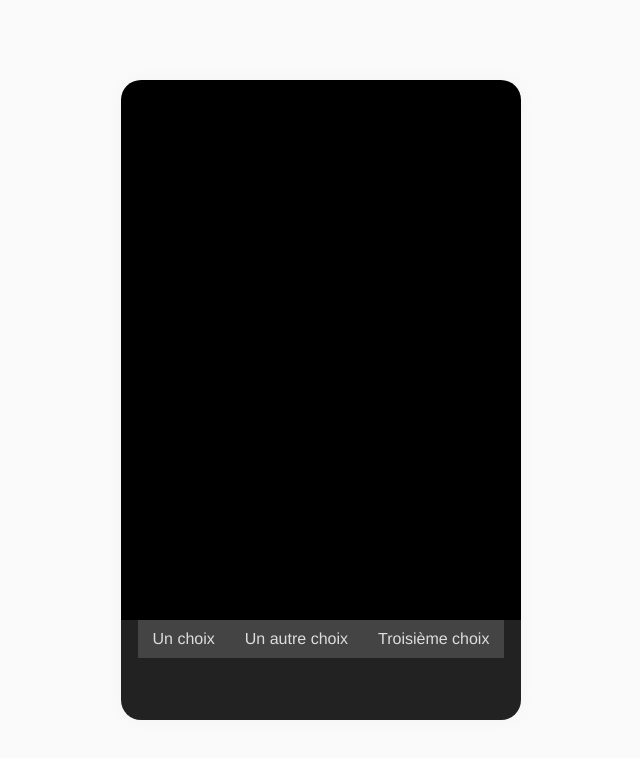
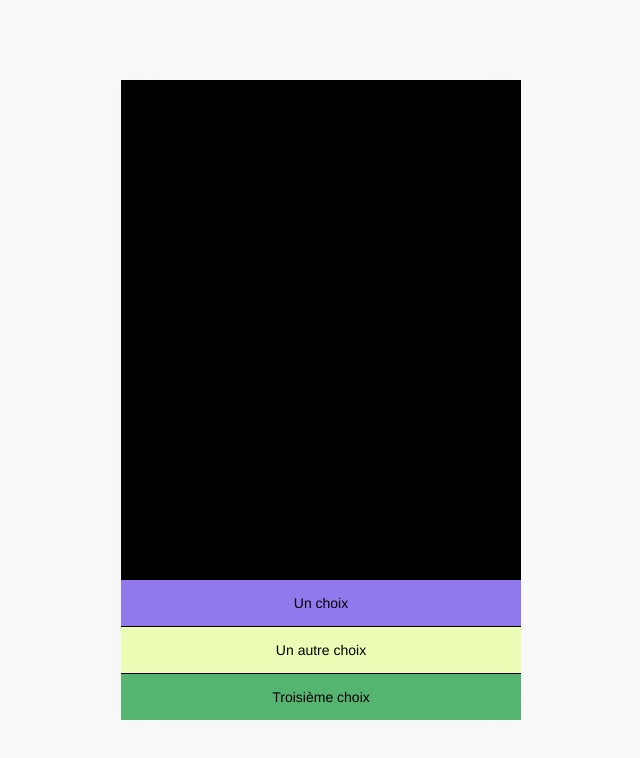
Before and after one commit to robinsimonklein/mabellemort, a Vue app: page / in a window 1280 px wide. Shown: the top 758 px of the page, without its empty margins (319-959 px from the left). Built offline with nearby package versions, Linux system fonts and the light colour scheme.

Commit message:
Display choices in line

```diff
--- a/src/components/MobileContainer.vue
+++ b/src/components/MobileContainer.vue
@@ -28,7 +28,6 @@
             height: 80%;
             width: 90%;
             max-width: 400px;
-            border-radius: 20px;
             overflow: hidden;
             box-shadow: 0 0 20px rgba(200, 200, 200, 0.1);
         }
--- a/src/components/choices/Choice.vue
+++ b/src/components/choices/Choice.vue
@@ -1,21 +1,29 @@
 <template>
-    <span class="choice">{{ text }}</span>
+    <span class="choice" :style="style">{{ text }}</span>
 </template>
 
 <script>
     export default {
         name: "Choice",
         props: {
-            text:String
-        }
+            text:String,
+            color:String
+        },
+        computed: {
+            style () {
+                return 'background-color: ' + this.color;
+            }
+        },
     }
 </script>
 
 <style scoped>
     .choice{
-        display: inline-block;
-        background-color: #444;
-        padding: 10px 15px;
+        display: block;
+        font-size: 14px;
+        color: black;
+        padding: 15px 0;
+        border-top: 1px solid black;
 
     }
 </style>
--- a/src/components/choices/ChoicesContainer.vue
+++ b/src/components/choices/ChoicesContainer.vue
@@ -1,8 +1,8 @@
 <template>
     <div class="choices-container">
-        <Choice text="Un choix"/>
-        <Choice text="Un autre choix"/>
-        <Choice text="Troisième choix"/>
+        <Choice text="Un choix" color="#9278ED"/>
+        <Choice text="Un autre choix" color="#EBFCB4"/>
+        <Choice text="Troisième choix" color="#55B470"/>
     </div>
 </template>
 
@@ -16,7 +16,6 @@
 
 <style lang="scss" scoped>
     .choices-container{
-        height: 100px;
         width: 100%;
         background-color: #222;
     }
--- a/src/components/messages/MessagesContainer.vue
+++ b/src/components/messages/MessagesContainer.vue
@@ -1,5 +1,5 @@
 <template>
-    <div class="messages-container">{{text}}</div>
+    <div class="messages-container"></div>
 </template>
 
 <script>
```
Also changed, not shown: 1 other file (tests, documents, lock files or other folders).
